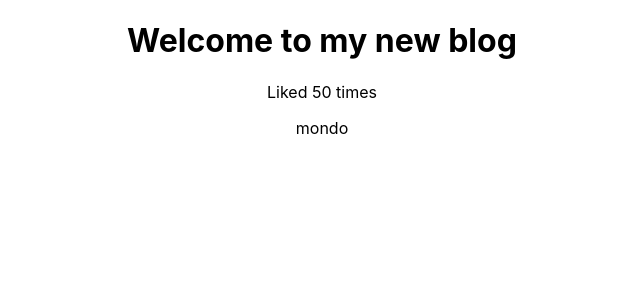
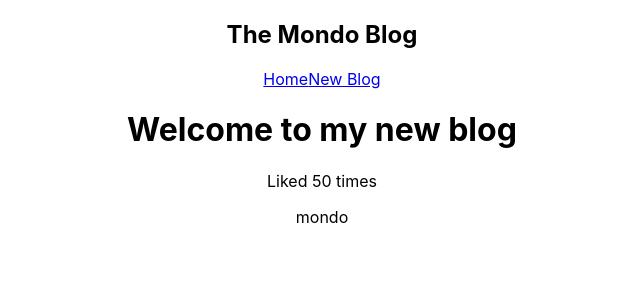
Before and after one commit to ArmandoAlvear23/my-blog-app, a React (Create React App) app: page / in a window 1280 px wide. Shown: the top 300 px of the page, without its empty margins (318-958 px from the left). Built offline with nearby package versions, Linux system fonts and the light colour scheme.

Commit message:
added navbar component

```diff
--- a/src/App.js
+++ b/src/App.js
@@ -1,4 +1,5 @@
 import "./App.css";
+import Navbar from "./Navbar";
 
 function App() {
   const title = "Welcome to my new blog";
@@ -7,6 +8,7 @@
 
   return (
     <div className="App">
+      <Navbar />
       <div className="content">
         <h1>{title}</h1>
         <p>Liked {likes} times</p>
--- /dev/null
+++ b/src/Navbar.jsx
@@ -0,0 +1,13 @@
+const Navbar = () => {
+    return (
+        <nav className="navbar">
+            <h1>The Mondo Blog</h1>
+            <div className="links">
+                <a href="/">Home</a>
+                <a href="/create">New Blog</a>
+            </div>
+        </nav>
+    );
+}
+
+export default Navbar;
```
